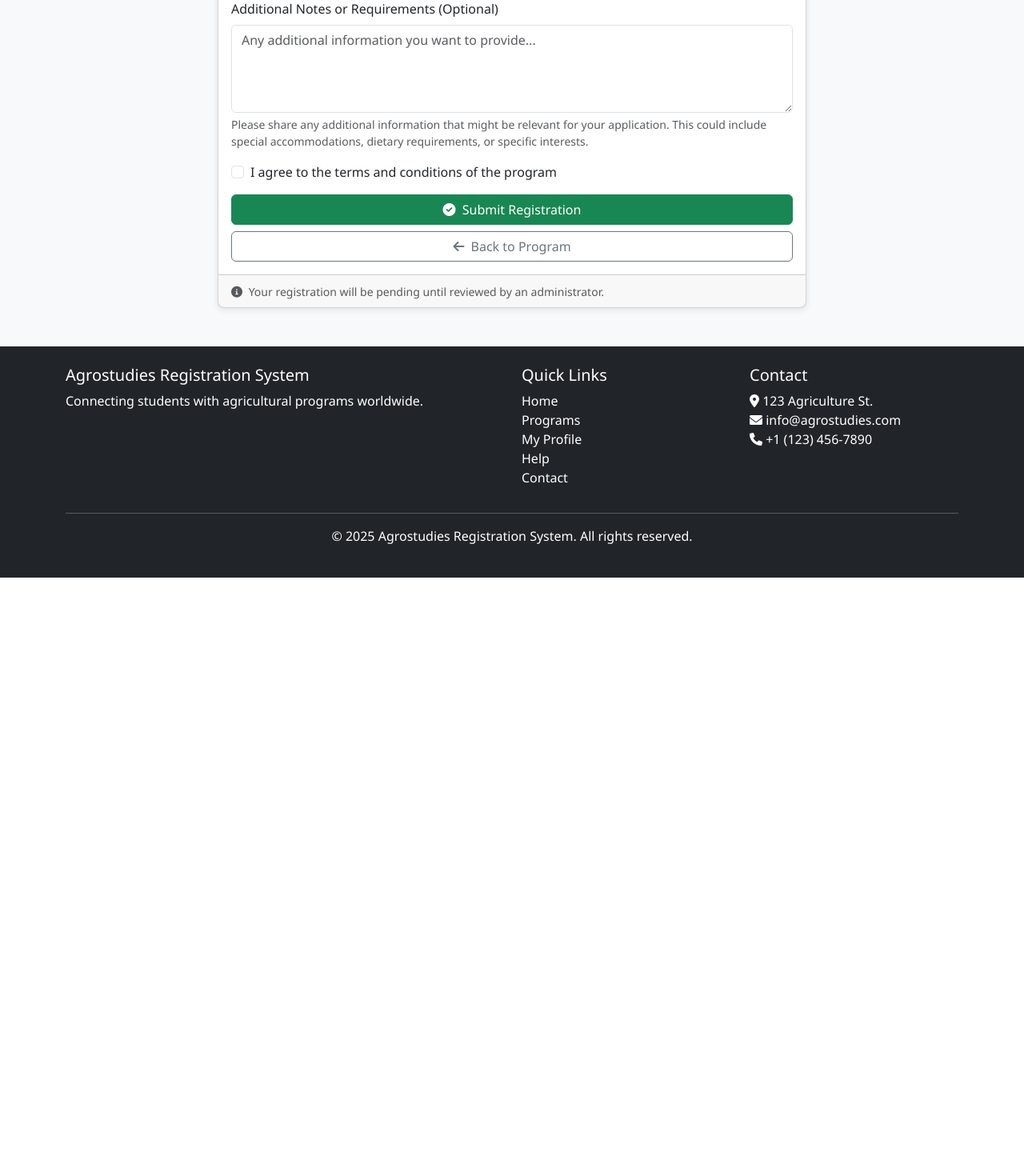
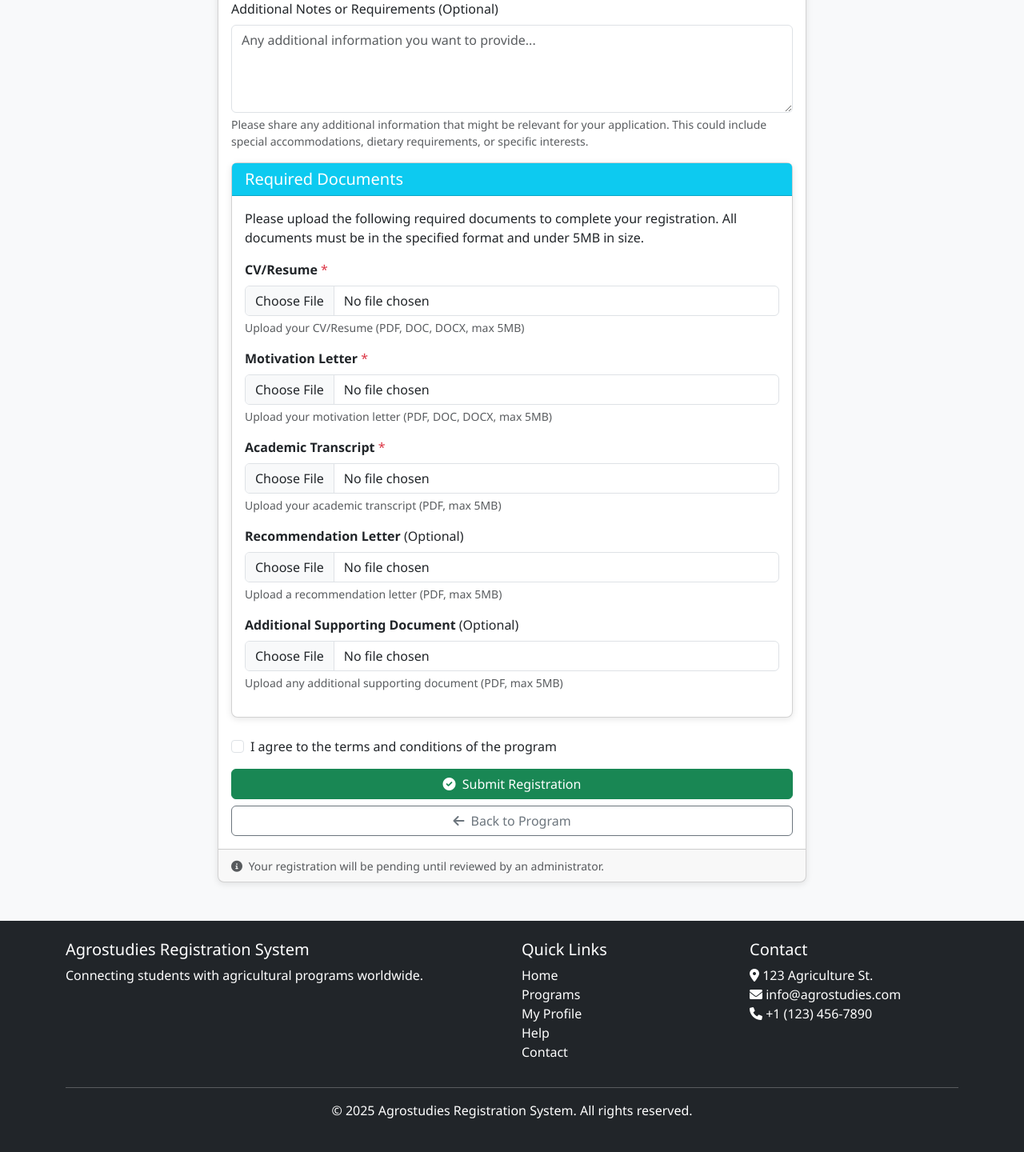
Before and after one commit to Xebec0/AgriDjangoPortal, a Django app: page /programs/1/register/ in a window 1280 px wide. Shown: the part 460-1900 px from the top of the page at 80% size. Before the commit the page ends 1182 px from the top, so only its background shows below. Run offline with Django 4.2, Linux system fonts and the light colour scheme; a user stored in the database is signed in; data comes from the database, SQL or seed files in the repository; both versions use the stored data as it was after the commit; data that the repository does not hold is empty.

Commit message:
added required doc reg

```diff
--- a/core/forms.py
+++ b/core/forms.py
@@ -130,15 +130,6 @@ class ProfileUpdateForm(forms.ModelForm):
         return phone_number
 
 
-class ProgramRegistrationForm(forms.ModelForm):
-    class Meta:
-        model = Registration
-        fields = ['notes']
-        widgets = {
-            'notes': forms.Textarea(attrs={'rows': 4, 'class': 'form-control', 'placeholder': 'Any additional information you want to provide...'}),
-        }
-
-
 def validate_file_size(value):
     """Validate file size (max 5MB)"""
     filesize = value.size
@@ -156,6 +147,83 @@ def validate_file_extension(value, valid_extensions):
 def validate_pdf(value):
     """Validate that file is a PDF"""
     return validate_file_extension(value, ['.pdf'])
+
+
+class ProgramRegistrationForm(forms.ModelForm):
+    # Add file fields with validators
+    cv_resume = forms.FileField(
+        validators=[validate_file_size],
+        widget=forms.FileInput(attrs={'class': 'form-control'}),
+        help_text="Upload your CV/Resume (PDF, DOC, DOCX, max 5MB)",
+        required=True
+    )
+
+    motivation_letter = forms.FileField(
+        validators=[validate_file_size],
+        widget=forms.FileInput(attrs={'class': 'form-control'}),
+        help_text="Upload your motivation letter (PDF, DOC, DOCX, max 5MB)",
+        required=True
+    )
+
+    transcript = forms.FileField(
+        validators=[validate_file_size],
+        widget=forms.FileInput(attrs={'class': 'form-control'}),
+        help_text="Upload your academic transcript (PDF, max 5MB)",
+        required=True
+    )
+
+    recommendation_letter = forms.FileField(
+        validators=[validate_file_size],
+        widget=forms.FileInput(attrs={'class': 'form-control'}),
+        help_text="Upload a recommendation letter (PDF, max 5MB)",
+        required=False
+    )
+
+    additional_document = forms.FileField(
+        validators=[validate_file_size],
+        widget=forms.FileInput(attrs={'class': 'form-control'}),
+        help_text="Upload any additional supporting document (PDF, max 5MB)",
+        required=False
+    )
+
+    class Meta:
+        model = Registration
+        fields = ['notes', 'cv_resume', 'motivation_letter', 'transcript',
+                 'recommendation_letter', 'additional_document']
+        widgets = {
+            'notes': forms.Textarea(attrs={'rows': 4, 'class': 'form-control', 'placeholder': 'Any additional information you want to provide...'}),
+        }
+
+    def clean_cv_resume(self):
+        file = self.cleaned_data.get('cv_resume')
+        if file:
+            validate_file_extension(file, ['.pdf', '.doc', '.docx'])
+        return file
+
+    def clean_motivation_letter(self):
+        file = self.cleaned_data.get('motivation_letter')
+        if file:
+            validate_file_extension(file, ['.pdf', '.doc', '.docx'])
+        return file
+
+    def clean_transcript(self):
+        file = self.cleaned_data.get('transcript')
+        if file:
+            validate_file_extension(file, ['.pdf'])
+        return file
+
+    def clean_recommendation_letter(self):
+        file = self.cleaned_data.get('recommendation_letter')
+        if file:
+            validate_file_extension(file, ['.pdf'])
+        return file
+
+    def clean_additional_document(self):
+        file = self.cleaned_data.get('additional_document')
+        if file:
+            validate_file_extension(file, ['.pdf', '.doc', '.docx', '.jpg', '.jpeg', '.png'])
+        return file
+
 
 class CandidateForm(forms.ModelForm):
     """Form for adding/editing candidate information."""
--- a/core/models.py
+++ b/core/models.py
@@ -45,6 +45,13 @@ class Registration(models.Model):
     registration_date = models.DateTimeField(auto_now_add=True)
     status = models.CharField(max_length=10, choices=STATUS_CHOICES, default=PENDING)
     notes = models.TextField(blank=True)
+
+    # Required documents
+    cv_resume = models.FileField(upload_to='registration_documents/cv/', blank=True, null=True)
+    motivation_letter = models.FileField(upload_to='registration_documents/motivation/', blank=True, null=True)
+    transcript = models.FileField(upload_to='registration_documents/transcript/', blank=True, null=True)
+    recommendation_letter = models.FileField(upload_to='registration_documents/recommendation/', blank=True, null=True)
+    additional_document = models.FileField(upload_to='registration_documents/additional/', blank=True, null=True)
 
     class Meta:
         unique_together = ('user', 'program')
--- a/core/views.py
+++ b/core/views.py
@@ -280,14 +280,33 @@ def program_register(request, program_id):
         pass
 
     if request.method == 'POST':
-        form = ProgramRegistrationForm(request.POST)
+        # Include request.FILES for file uploads
+        form = ProgramRegistrationForm(request.POST, request.FILES)
         if form.is_valid():
             registration = form.save(commit=False)
             registration.user = request.user
             registration.program = program
+
+            # Save the registration to get an ID
             registration.save()
-            messages.success(request, f'Successfully registered for {program.title}!')
+
+            # Notify all admin users about the new registration
+            admin_users = User.objects.filter(is_staff=True)
+            for admin in admin_users:
+                Notification.add_notification(
+                    user=admin,
+                    message=f"New registration: {request.user.username} has registered for {program.title}",
+                    notification_type=Notification.INFO,
+                    link=f"/admin/core/registration/{registration.id}/change/"
+                )
+
+            messages.success(request, f'Successfully registered for {program.title}! Your documents have been submitted.')
             return redirect('profile')
+        else:
+            # If form is invalid, display errors
+            for field, errors in form.errors.items():
+                for error in errors:
+                    messages.error(request, f"Error in {field}: {error}")
     else:
         form = ProgramRegistrationForm()
 
--- a/templates/program_register.html
+++ b/templates/program_register.html
@@ -57,7 +57,7 @@
                     </div>
                 </div>
 
-                <form method="POST" class="needs-validation" novalidate>
+                <form method="POST" class="needs-validation" enctype="multipart/form-data" novalidate>
                     {% csrf_token %}
 
                     <div class="mb-3">
@@ -73,6 +73,89 @@
                         <div class="form-text">
                             Please share any additional information that might be relevant for your application.
                             This could include special accommodations, dietary requirements, or specific interests.
+                        </div>
+                    </div>
+
+                    <!-- Required Documents Section -->
+                    <div class="card mb-4">
+                        <div class="card-header bg-info text-white">
+                            <h5 class="mb-0">Required Documents</h5>
+                        </div>
+                        <div class="card-body">
+                            <p class="card-text mb-3">
+                                Please upload the following required documents to complete your registration.
+                                All documents must be in the specified format and under 5MB in size.
+                            </p>
+
+                            <!-- CV/Resume -->
+                            <div class="mb-3">
+                                <label for="{{ form.cv_resume.id_for_label }}" class="form-label">
+                                    <strong>CV/Resume</strong> <span class="text-danger">*</span>
+                                </label>
+                                {{ form.cv_resume }}
+                                {% if form.cv_resume.errors %}
+                                    <div class="invalid-feedback d-block">
+                                        {{ form.cv_resume.errors }}
+                                    </div>
+                                {% endif %}
+                                <div class="form-text">{{ form.cv_resume.help_text }}</div>
+                            </div>
+
+                            <!-- Motivation Letter -->
+                            <div class="mb-3">
+                                <label for="{{ form.motivation_letter.id_for_label }}" class="form-label">
+                                    <strong>Motivation Letter</strong> <span class="text-danger">*</span>
+                                </label>
+                                {{ form.motivation_letter }}
+                                {% if form.motivation_letter.errors %}
+                                    <div class="invalid-feedback d-block">
+                                        {{ form.motivation_letter.errors }}
+                                    </div>
+                                {% endif %}
+                                <div class="form-text">{{ form.motivation_letter.help_text }}</div>
+                            </div>
+
+                            <!-- Transcript -->
+                            <div class="mb-3">
+                                <label for="{{ form.transcript.id_for_label }}" class="form-label">
+                                    <strong>Academic Transcript</strong> <span class="text-danger">*</span>
+                                </label>
+                                {{ form.transcript }}
+                                {% if form.transcript.errors %}
+                                    <div class="invalid-feedback d-block">
+                                        {{ form.transcript.errors }}
+                                    </div>
+                                {% endif %}
+                                <div class="form-text">{{ form.transcript.help_text }}</div>
+                            </div>
+
+                            <!-- Recommendation Letter -->
+                            <div class="mb-3">
+                                <label for="{{ form.recommendation_letter.id_for_label }}" class="form-label">
+                                    <strong>Recommendation Letter</strong> (Optional)
+                                </label>
+                                {{ form.recommendation_letter }}
+                                {% if form.recommendation_letter.errors %}
+                                    <div class="invalid-feedback d-block">
+                                        {{ form.recommendation_letter.errors }}
+                                    </div>
+                                {% endif %}
+                                <div class="form-text">{{ form.recommendation_letter.help_text }}</div>
+                            </div>
+
+                            <!-- Additional Document -->
+                            <div class="mb-3">
+                                <label for="{{ form.additional_document.id_for_label }}" class="form-label">
+                                    <strong>Additional Supporting Document</strong> (Optional)
+                                </label>
+                                {{ form.additional_document }}
+                                {% if form.additional_document.errors %}
+                                    <div class="invalid-feedback d-block">
+                                        {{ form.additional_document.errors }}
+                                    </div>
+                                {% endif %}
+                                <div class="form-text">{{ form.additional_document.help_text }}</div>
+                            </div>
                         </div>
                     </div>
 
```
Also changed, not shown: core/migrations/0006_registration_additional_document_and_more.py (added), db.sqlite3.
